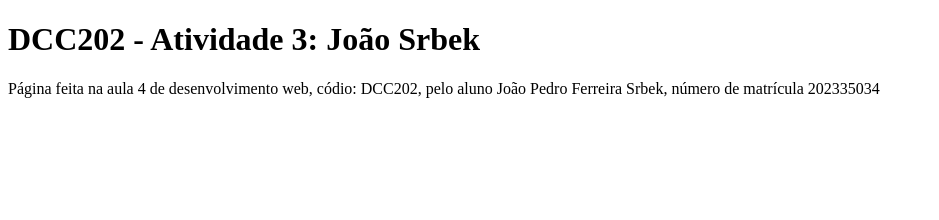
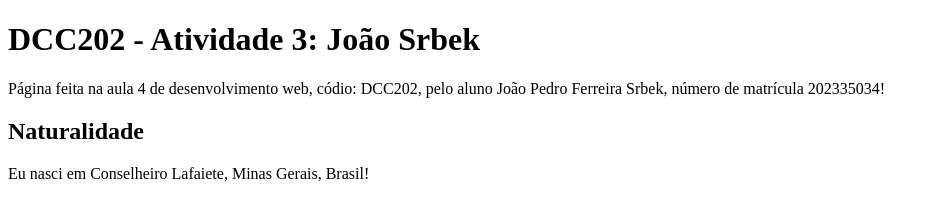
Before and after one commit to ufjf-dcc202/ufjf-dcc202-2023-3-b-atv3-JoaoSrbek, a website: page index.html in a window 1280 px wide. Shown: the whole page, without its empty margins (0-939 px from the left). Drawn offline with Linux system fonts and the light colour scheme.

Commit message:
adiciona título a section e parágrafo

```diff
--- a/index.html
+++ b/index.html
@@ -8,7 +8,12 @@
 <body>
     <main>
         <h1>DCC202 - Atividade 3: João Srbek</h1>
-        <p>Página feita na aula 4 de desenvolvimento web, códio: DCC202, pelo aluno João Pedro Ferreira Srbek, número de matrícula 202335034</p>
+        <p>Página feita na aula 4 de desenvolvimento web, códio: DCC202, pelo aluno João Pedro Ferreira Srbek, número de matrícula 202335034!</p>
+        <section>
+            <h2>Naturalidade</h2>
+            <p>Eu nasci em Conselheiro Lafaiete, Minas Gerais, Brasil!</p>
+
+        </section>
     </main>
 
 </body>
```
